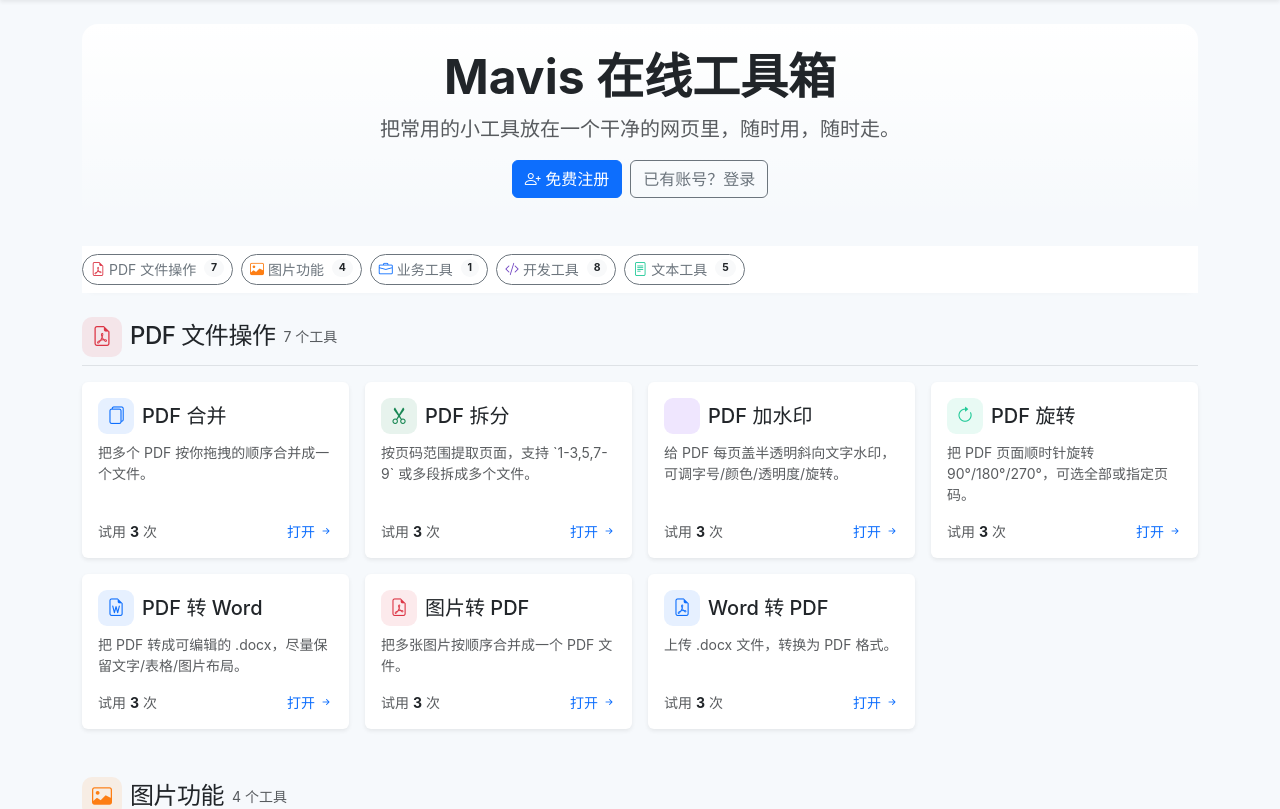
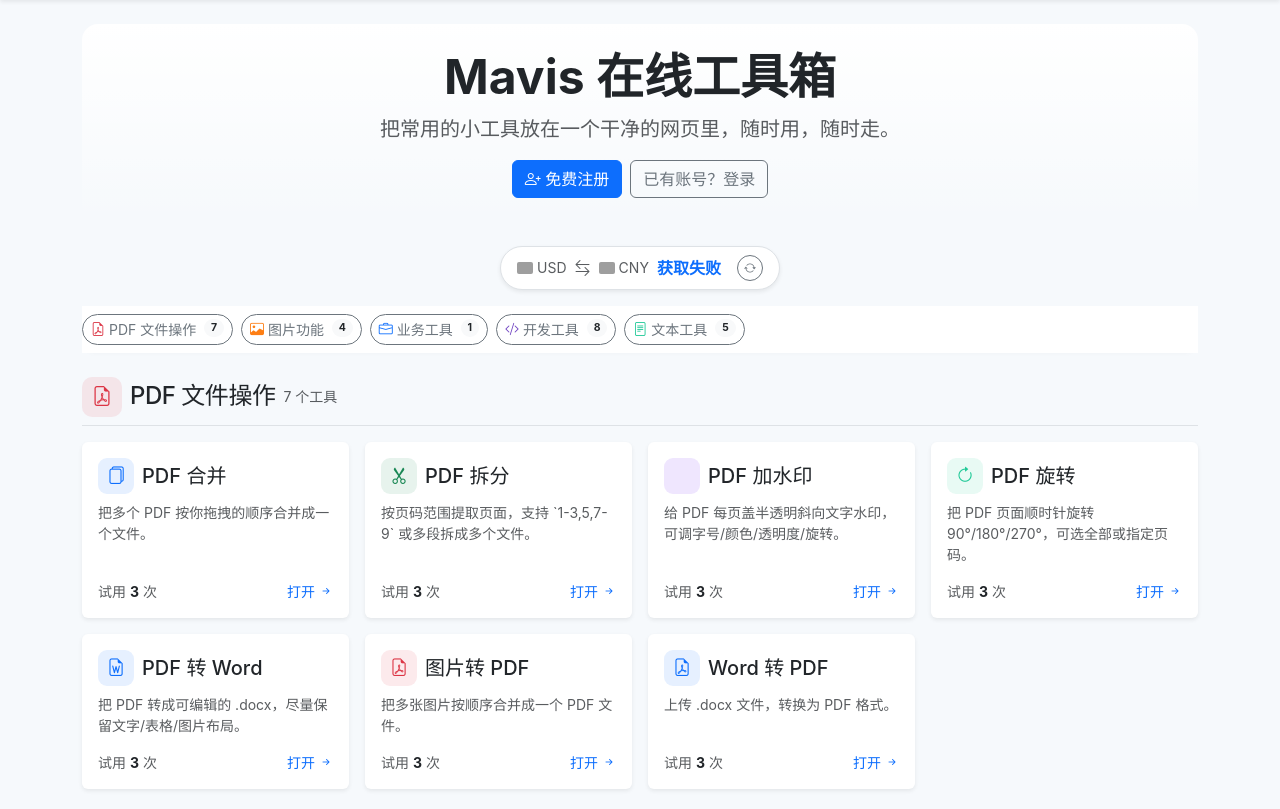
Before and after one commit to shilei2024/my-toolbox, a Flask app: page / in a window 1280 px wide. Shown: the part 57-866 px from the top of the page. Run offline with Flask 3, Linux system fonts and the light colour scheme; data that the repository does not hold is empty; parts of the project's set-up code (start-up, migrations or seed data) failed here and were passed over; grey boxes are pictures that could not be loaded.

Commit message:
feat: 首页实时显示美元兑人民币汇率
汇率数据来源 exchangerate-api.com（免费、无需 API Key），10 分钟内存缓存。
接口 GET /api/exchange-rate 返回 {rate, updated, cached}；获取失败时返回
最后一次成功缓存的值（stale-while-revalidate）。

前端：首页 hero 区域下方显示 USD/CNY 汇率卡片（含美/中国旗图标），
自动每 5 分钟刷新、可手动点刷新按钮。纯前端 fetch，不阻塞首页 SSR。

```diff
--- a/app.py
+++ b/app.py
@@ -19,6 +19,7 @@ import logging
 import os
 import sys
 import tempfile
+import time
 import traceback
 from pathlib import Path
 from zoneinfo import ZoneInfo, ZoneInfoNotFoundError
@@ -187,6 +188,40 @@ def create_app() -> Flask:
             tool_route_count=len(tool_routes),
             tool_routes=tool_routes,
         )
+
+    @app.get("/api/exchange-rate")
+    def exchange_rate():
+        """Return USD/CNY exchange rate with simple in-memory caching (10 min TTL).
+
+        Uses exchangerate-api.com (free, no API key).  On failure returns
+        the last known good rate if one is cached (stale-while-revalidate).
+        """
+        cache = getattr(app, "_rate_cache", None)
+        if cache is None:
+            cache = {"rate": None, "updated": None, "ts": 0}
+            app._rate_cache = cache
+
+        now = time.time()
+        if cache["rate"] and (now - cache["ts"]) < 600:
+            return jsonify(rate=cache["rate"], updated=cache["updated"], cached=True)
+
+        import requests  # noqa: PLC0415  (lazy, only when endpoint is hit)
+
+        try:
+            resp = requests.get("https://api.exchangerate-api.com/v4/latest/USD", timeout=5)
+            if resp.status_code >= 400:
+                raise RuntimeError(f"HTTP {resp.status_code}")
+            data = resp.json()
+            rate = round(data["rates"]["CNY"], 4)
+            cache["rate"] = rate
+            cache["updated"] = data.get("date", "")
+            cache["ts"] = now
+            return jsonify(rate=rate, updated=data.get("date"), cached=False)
+        except Exception as exc:  # noqa: BLE001
+            app.logger.warning("exchange-rate fetch failed: %s", exc)
+            if cache["rate"]:
+                return jsonify(rate=cache["rate"], updated=cache["updated"], cached=True, stale=True)
+            return jsonify(error="汇率获取失败，请稍后再试"), 502
 
     @app.get("/")
     def home():
--- a/templates/index.html
+++ b/templates/index.html
@@ -20,6 +20,26 @@
     </p>
   {% endif %}
 </section>
+
+{# 实时汇率显示 #}
+<div id="exchangeRate" class="text-center mb-3">
+  <div class="d-inline-flex align-items-center gap-2 px-3 py-2 rounded-pill border bg-white shadow-sm">
+    <span class="text-muted small d-flex align-items-center gap-1">
+      <img src="https://flagcdn.com/16x12/us.png" width="16" height="12" alt="USD" style="object-fit:cover;border-radius:2px"/>
+      USD
+    </span>
+    <i class="bi bi-arrow-left-right text-muted"></i>
+    <span class="text-muted small d-flex align-items-center gap-1">
+      <img src="https://flagcdn.com/16x12/cn.png" width="16" height="12" alt="CNY" style="object-fit:cover;border-radius:2px"/>
+      CNY
+    </span>
+    <span id="rateValue" class="fw-bold text-primary fs-6">--</span>
+    <small id="rateTime" class="text-muted" style="font-size:0.7rem;"></small>
+    <button id="rateRefresh" class="btn btn-outline-secondary btn-sm rounded-circle p-0" style="width:26px;height:26px;line-height:1;" title="刷新汇率">
+      <i class="bi bi-arrow-repeat" style="font-size:0.75rem;"></i>
+    </button>
+  </div>
+</div>
 
 {# Quick-jump category chips (sticky so they're always reachable) #}
 <nav class="category-chips mb-4 d-flex flex-wrap gap-2 sticky-top bg-white py-2" style="z-index: 1020;">
@@ -99,3 +119,38 @@
   section[id^="cat-"] { scroll-margin-top: 80px; }
 </style>
 {% endblock %}
+{% block scripts_extra %}
+<script>
+(function() {
+  var rateEl = document.getElementById('rateValue');
+  var timeEl = document.getElementById('rateTime');
+  var btn = document.getElementById('rateRefresh');
+  if (!rateEl) return;
+
+  function fetchRate() {
+    rateEl.textContent = '--';
+    timeEl.textContent = '';
+    fetch('/api/exchange-rate')
+      .then(function(r) { return r.json(); })
+      .then(function(d) {
+        if (d.rate) {
+          rateEl.textContent = d.rate.toFixed(4);
+          rateEl.style.color = '';
+          timeEl.textContent = d.updated ? '更新于 ' + d.updated : '';
+        } else {
+          rateEl.textContent = '获取失败';
+          rateEl.style.color = '#dc3545';
+        }
+      })
+      .catch(function() {
+        rateEl.textContent = '获取失败';
+        rateEl.style.color = '#dc3545';
+      });
+  }
+
+  fetchRate();
+  setInterval(fetchRate, 5 * 60 * 1000); // 每 5 分钟自动刷新
+  if (btn) btn.addEventListener('click', fetchRate);
+})();
+</script>
+{% endblock %}
```
Also changed, not shown: tests/run_tests.py (+10 -0 lines).
